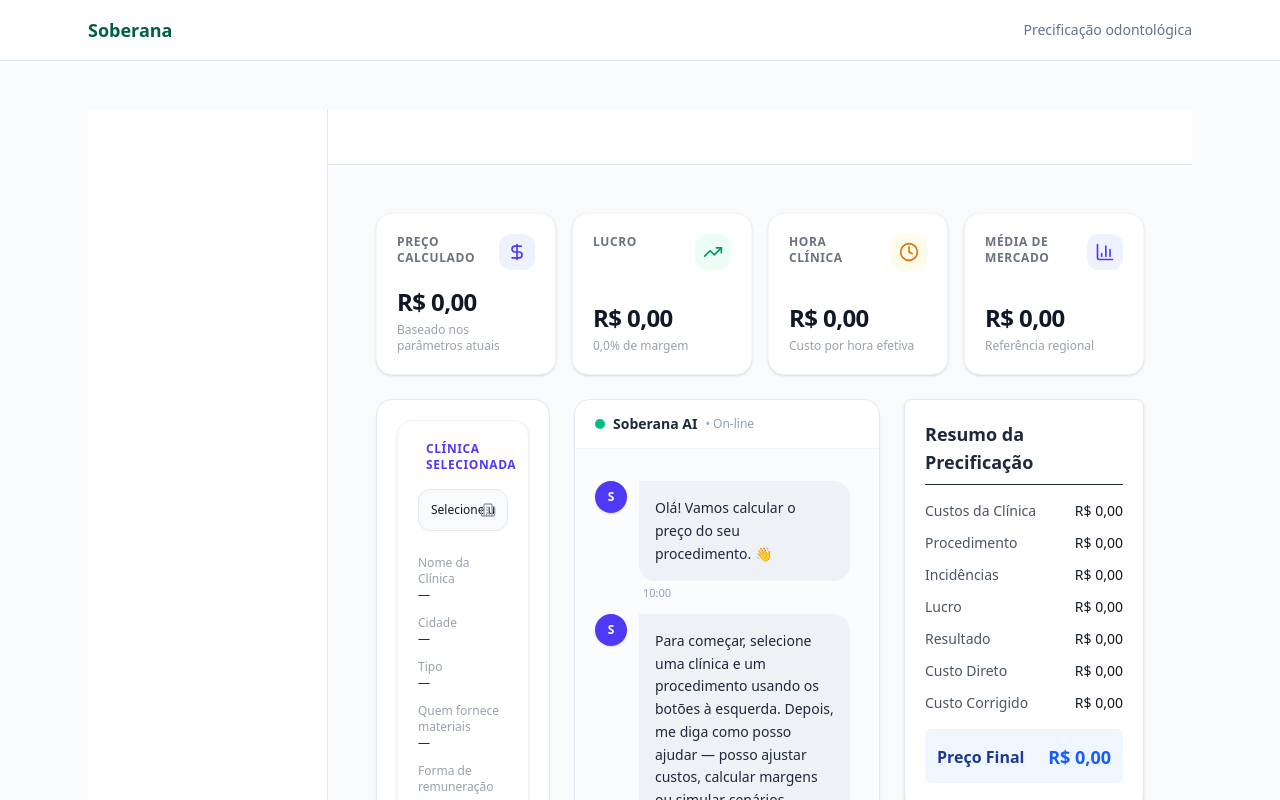
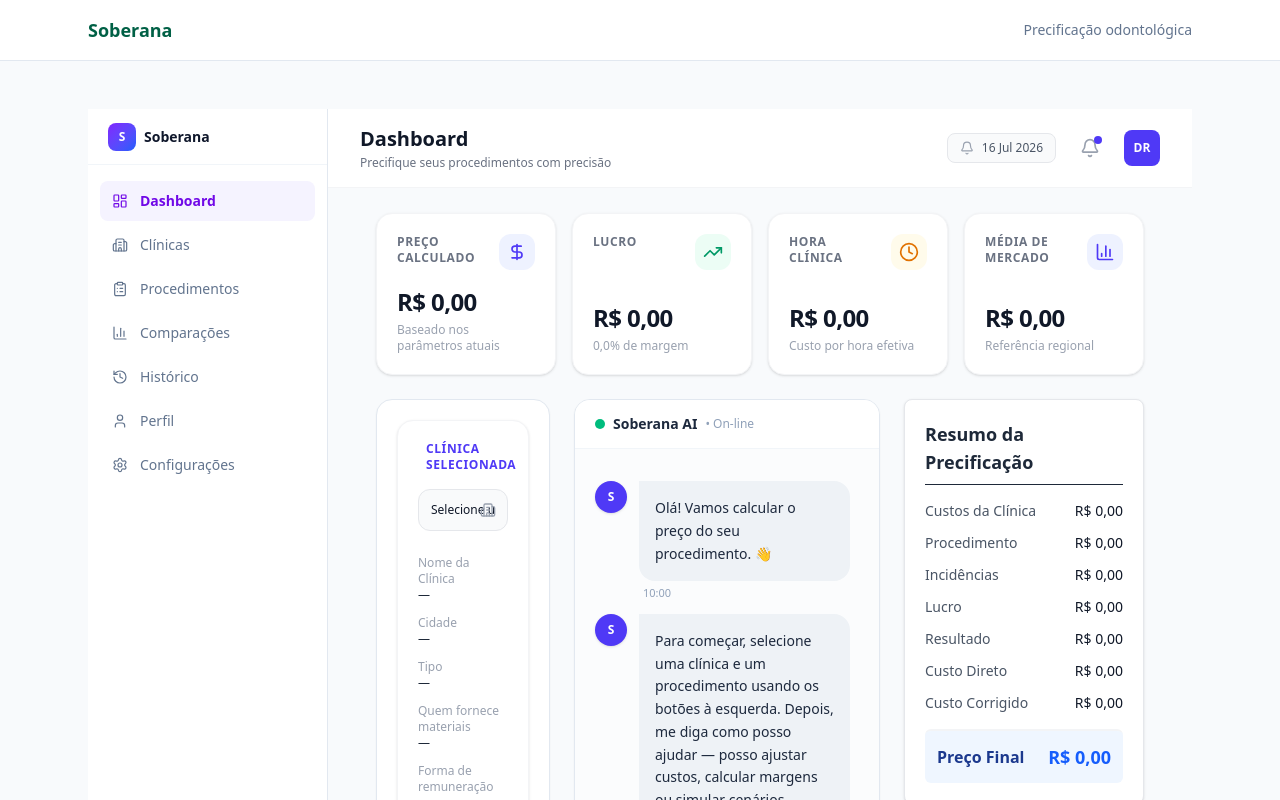
Before and after one commit to Soberana-Front/front, a React (Vite) app: page /dashboard in a window 1280 px wide. Shown: the top 800 px of the page. Built offline with nearby package versions, Linux system fonts and the light colour scheme.

Commit message:
teste e correção adição header na dashboard leyout

```diff
--- a/src/components/DashboardLayout/DashboardLayout.tsx
+++ b/src/components/DashboardLayout/DashboardLayout.tsx
@@ -1,4 +1,6 @@
 import type { ReactNode } from 'react'
+import Header from '../Header/Header';
+import { Sidebar } from '../Sidebar/Sidebar';
 
 type DashboardLayoutProps = {
   children: ReactNode
@@ -11,12 +13,12 @@ export function DashboardLayout({
     <div className="min-h-screen bg-slate-50 text-slate-950">
       <div className="flex min-h-screen">
         <aside className="hidden w-[240px] shrink-0 border-r border-slate-200 bg-white lg:block">
-          {/* Sidebar */}
+           <Sidebar />
         </aside>
 
         <div className="flex min-w-0 flex-1 flex-col">
           <header className="h-14 shrink-0 border-b border-slate-200 bg-white">
-            {/* Header */}
+            <Header />
           </header>
 
           <main className="min-w-0 flex-1 p-6">
```
